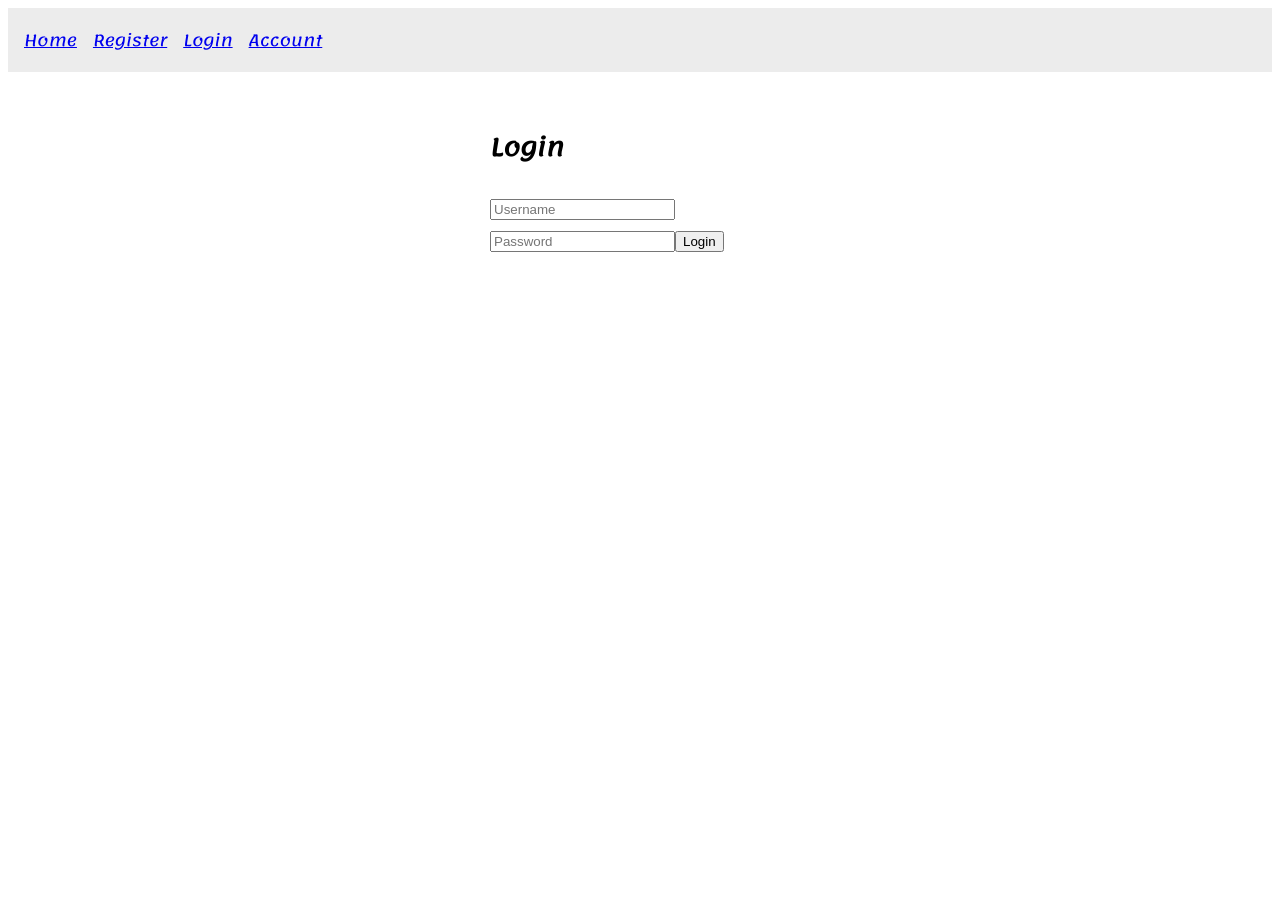
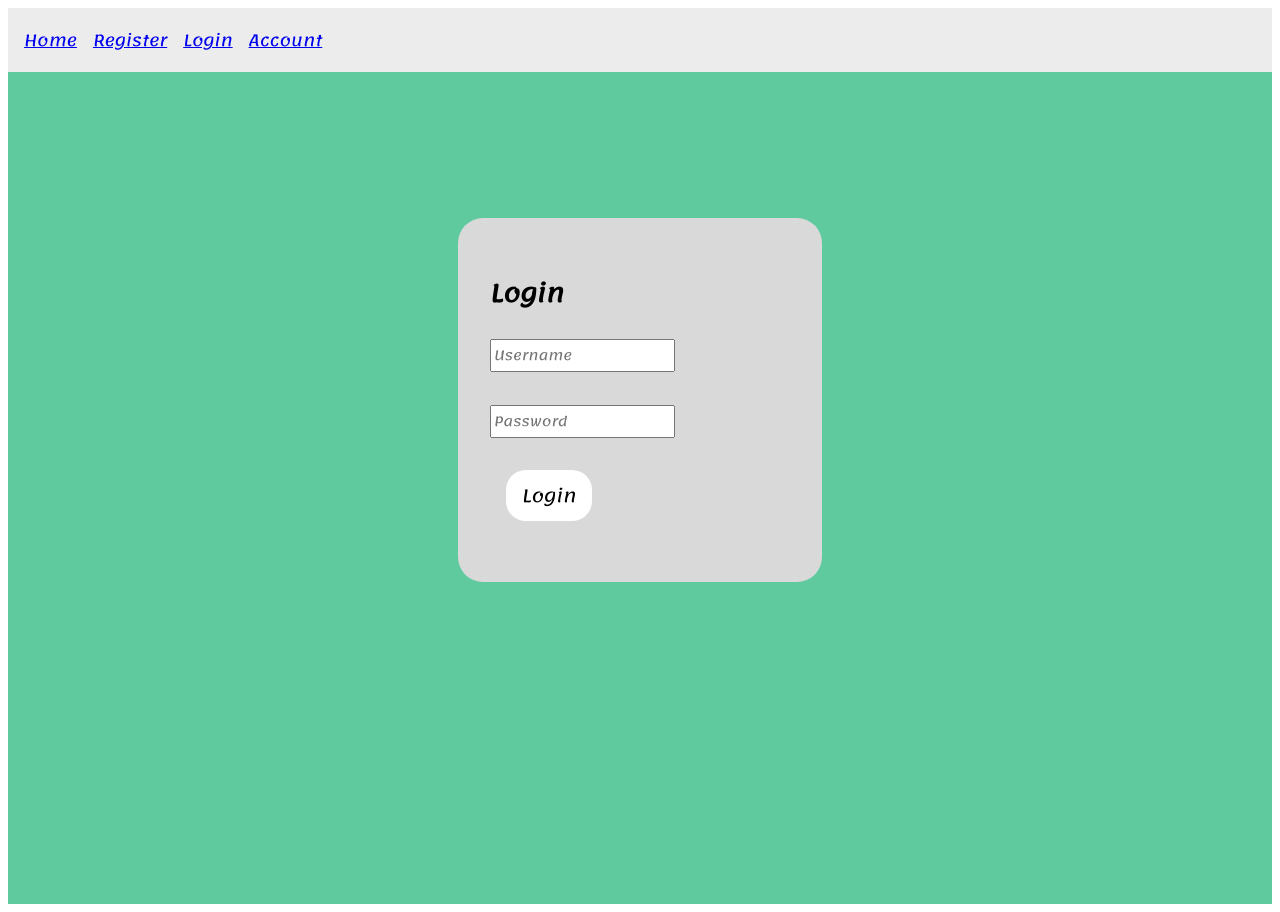
Before and after one commit to Feketics/Next.js-Game-Manager, a Next.js app: page /login in a window 1280 px wide. Before the commit the page ends 800 px from the top, so only its background shows below. Built offline with nearby package versions, Linux system fonts and the light colour scheme.

Commit message:
new login form style

```diff
--- a/app/login/page.jsx
+++ b/app/login/page.jsx
@@ -50,21 +50,64 @@ export default function LoginPage() {
   };
 
   return (
-    <div style={{ maxWidth: 300, margin: 'auto', padding: '2rem' }}>
+    <div style={{
+      backgroundColor: "#60CA9F",
+      padding: "1rem",
+      display: "flex",
+      minHeight: "100vh",
+      alignItems: "center",
+    }}>
       {stage === 'credentials' ? (
-        <form onSubmit={submitCredentials}>
+        <form onSubmit={submitCredentials} style={{
+          backgroundColor: '#D9D9D9',
+          padding: "2rem",
+          borderRadius: "25px",
+          minWidth: "300px",
+          minHeight: "300px",
+          position: "absolute",
+          top: "50%",
+          left: "50%",
+          transform: "translate(-50%, -50%)",
+        }}>
           <h2>Login</h2>
-          <input value={username} onChange={e=>setUsername(e.target.value)} placeholder="Username" />
-          <input type="password" value={password} onChange={e=>setPassword(e.target.value)} placeholder="Password" />
-          <button type="submit">Login</button>
+          <input value={username} onChange={e=>setUsername(e.target.value)} placeholder="Username" style={{fontFamily: 'Lemonada',}}/><br/><br/>
+          <input type="password" value={password} onChange={e=>setPassword(e.target.value)} placeholder="Password" style={{fontFamily: 'Lemonada',}}/><br/><br/>
+          <button type="submit" style={{
+                  marginLeft: "1rem",
+                  padding: "0.5rem 1rem",
+                  border: "none",
+                  borderRadius: "20px",
+                  fontFamily: 'Lemonada',
+                  fontSize: "1.1rem",
+                  backgroundColor: "#fff",
+                  cursor: "pointer",
+                }}>Login</button>
           {error && <p style={{ color:'red' }}>{error}</p>}
         </form>
       ) : (
-        <form onSubmit={submitOtp}>
+        <form onSubmit={submitOtp} style={{
+          backgroundColor: '#D9D9D9',
+          padding: "2rem",
+          borderRadius: "25px",
+          minWidth: "300px",
+          minHeight: "300px",
+          position: "absolute",
+          top: "50%",
+          left: "50%",
+          transform: "translate(-50%, -50%)",
+        }}>
           <h2>Enter OTP</h2>
-          {devOtp && <p style={{ color:'blue' }}>DEV OTP: {devOtp}</p>}
-          <input value={otp} onChange={e=>setOtp(e.target.value)} placeholder="6-digit code" />
-          <button type="submit">Verify</button>
+          <input value={otp} onChange={e=>setOtp(e.target.value)} placeholder="6-digit code" style={{fontFamily: 'Lemonada',}}/><br/><br/>
+          <button type="submit" style={{
+                  marginLeft: "1rem",
+                  padding: "0.5rem 1rem",
+                  border: "none",
+                  borderRadius: "20px",
+                  fontFamily: 'Lemonada',
+                  fontSize: "1.1rem",
+                  backgroundColor: "#fff",
+                  cursor: "pointer",
+                }}>Verify</button>
           {error && <p style={{ color:'red' }}>{error}</p>}
         </form>
       )}
```
